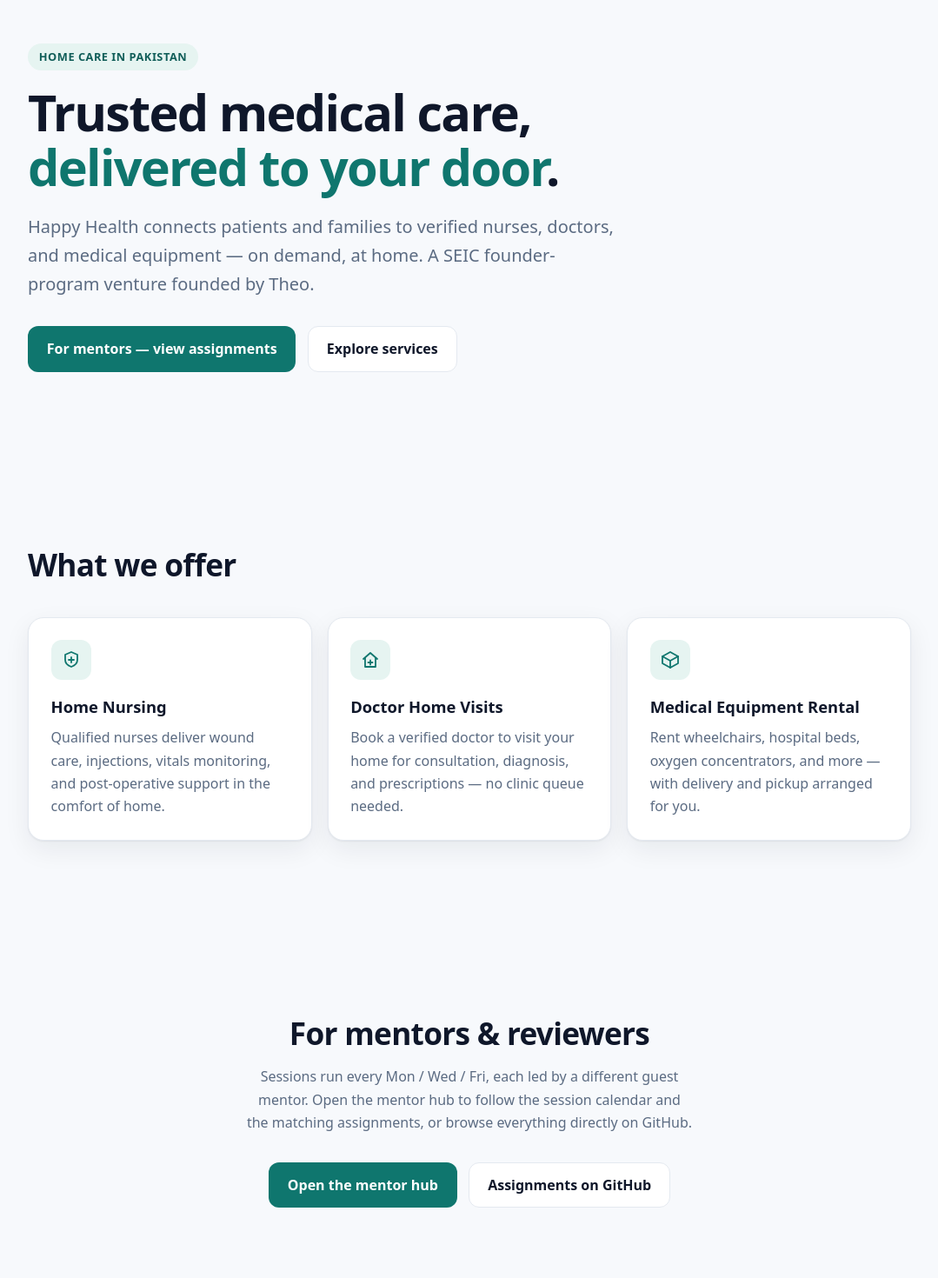
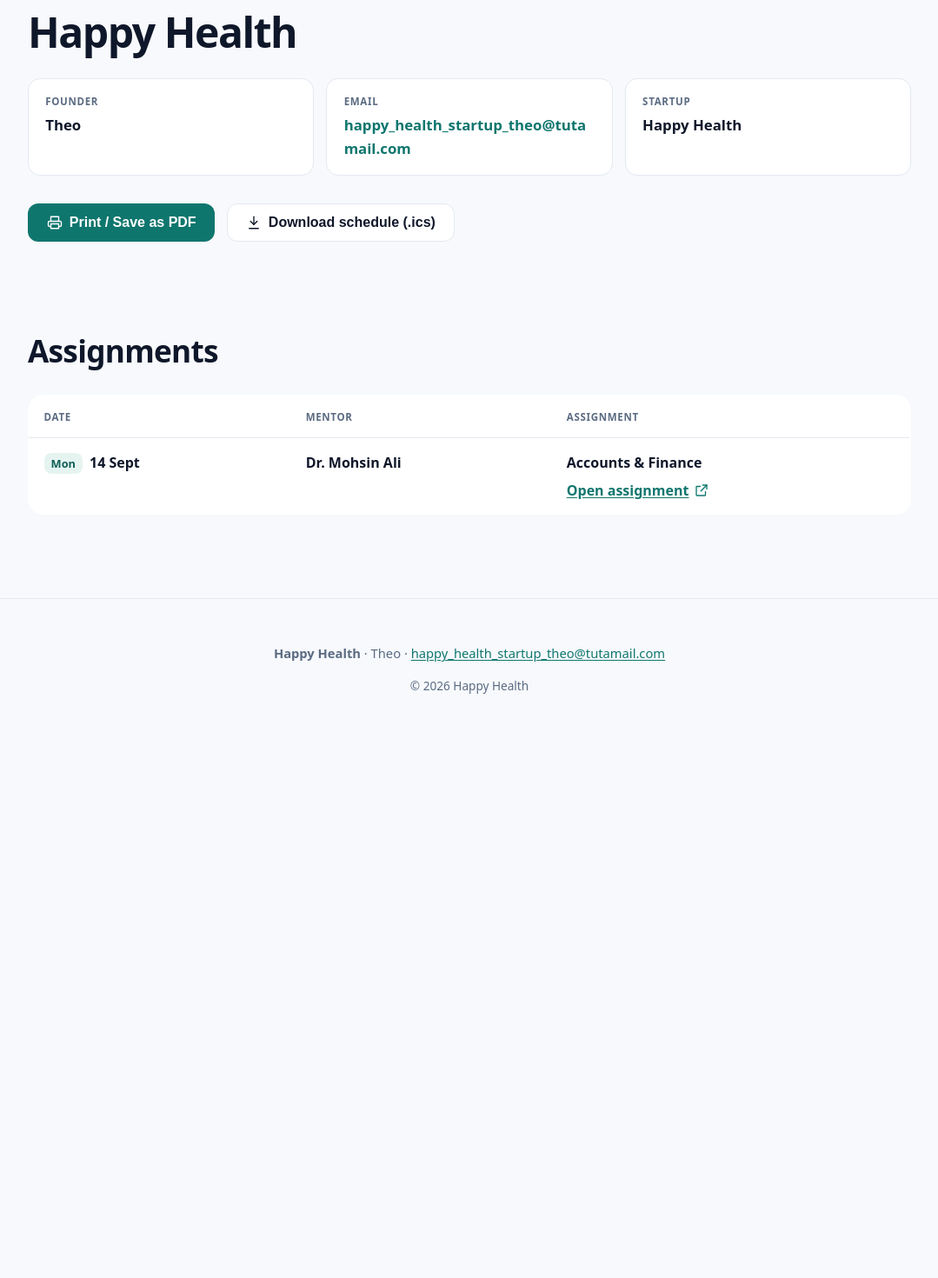
Before and after one commit to happyhealthapp/happy-health, a React (Vite) app: page / in a window 1280 px wide. Shown: the part 120-1590 px from the top of the page at 87% size, without its empty margins (100-1179 px from the left). After the commit the page ends 969 px from the top, so only its background shows below. Built offline with nearby package versions, Linux system fonts and the light colour scheme.

Commit message:
feat: make mentor page the site's landing page

```diff
--- a/index.html
+++ b/index.html
@@ -6,7 +6,7 @@
     <link rel="icon" type="image/svg+xml" href="/favicon.svg" />
     <meta
       name="description"
-      content="Happy Health — on-demand home care in Pakistan: home nursing, doctor home visits, and medical equipment rental staffed by verified professionals at home."
+      content="Happy Health — SEIC founder program: founder details and the Mon/Wed/Fri session assignment schedule, in date order."
     />
     <meta name="theme-color" content="#0f766e" />
     <meta
--- a/src/App.tsx
+++ b/src/App.tsx
@@ -1,170 +1,5 @@
-import type { ReactNode } from "react";
-import {
-  ASSIGNMENTS_URL,
-  FOUNDER,
-  FOUNDER_EMAIL,
-  PROGRAM,
-  STARTUP,
-} from "./data/sessions";
-
-const BASE = import.meta.env.BASE_URL;
-const MENTORS_URL = `${BASE}mentors/`;
-
-type Service = {
-  title: string;
-  description: string;
-  icon: ReactNode;
-};
-
-const services: Service[] = [
-  {
-    title: "Home Nursing",
-    description:
-      "Qualified nurses deliver wound care, injections, vitals monitoring, and post-operative support in the comfort of home.",
-    icon: (
-      <svg
-        viewBox="0 0 24 24"
-        fill="none"
-        stroke="currentColor"
-        strokeWidth={1.8}
-        strokeLinecap="round"
-        strokeLinejoin="round"
-        aria-hidden="true"
-      >
-        <path d="M12 3 5 6v6c0 4 3 6.6 7 8 4-1.4 7-4 7-8V6Z" />
-        <path d="M12 9v6M9 12h6" />
-      </svg>
-    ),
-  },
-  {
-    title: "Doctor Home Visits",
-    description:
-      "Book a verified doctor to visit your home for consultation, diagnosis, and prescriptions — no clinic queue needed.",
-    icon: (
-      <svg
-        viewBox="0 0 24 24"
-        fill="none"
-        stroke="currentColor"
-        strokeWidth={1.8}
-        strokeLinecap="round"
-        strokeLinejoin="round"
-        aria-hidden="true"
-      >
-        <path d="M4 11 12 4l8 7" />
-        <path d="M6 10v10h12V10" />
-        <path d="M12 12.5v5M9.5 15h5" />
-      </svg>
-    ),
-  },
-  {
-    title: "Medical Equipment Rental",
-    description:
-      "Rent wheelchairs, hospital beds, oxygen concentrators, and more — with delivery and pickup arranged for you.",
-    icon: (
-      <svg
-        viewBox="0 0 24 24"
-        fill="none"
-        stroke="currentColor"
-        strokeWidth={1.8}
-        strokeLinecap="round"
-        strokeLinejoin="round"
-        aria-hidden="true"
-      >
-        <path d="M21 8 12 3 3 8v8l9 5 9-5Z" />
-        <path d="m3 8 9 5 9-5" />
-        <path d="M12 13v8" />
-      </svg>
-    ),
-  },
-];
+import MentorsPage from "./MentorsPage";
 
 export default function App() {
-  return (
-    <>
-      <header className="site-header">
-        <a className="brand" href="#top">
-          <span className="brand-mark" aria-hidden="true">
-            +
-          </span>
-          <span className="brand-name">{STARTUP}</span>
-        </a>
-        <nav className="site-nav" aria-label="Primary">
-          <a href="#services">Services</a>
-          <a href={MENTORS_URL}>For mentors</a>
-        </nav>
-      </header>
-
-      <main id="top">
-        <section className="hero" aria-labelledby="hero-title">
-          <p className="eyebrow">Home care in Pakistan</p>
-          <h1 id="hero-title">
-            Trusted medical care, <span>delivered to your door</span>.
-          </h1>
-          <p className="lede">
-            {STARTUP} connects patients and families to verified nurses,
-            doctors, and medical equipment — on demand, at home. A {PROGRAM}{" "}
-            founder-program venture founded by {FOUNDER}.
-          </p>
-          <div className="hero-actions">
-            <a className="btn btn-primary" href={MENTORS_URL}>
-              For mentors — view assignments
-            </a>
-            <a className="btn btn-ghost" href="#services">
-              Explore services
-            </a>
-          </div>
-        </section>
-
-        <section
-          id="services"
-          className="services"
-          aria-labelledby="services-title"
-        >
-          <h2 id="services-title">What we offer</h2>
-          <div className="cards">
-            {services.map((service) => (
-              <article className="card" key={service.title}>
-                <span className="card-icon">{service.icon}</span>
-                <h3>{service.title}</h3>
-                <p>{service.description}</p>
-              </article>
-            ))}
-          </div>
-        </section>
-
-        <section
-          id="mentors"
-          className="mentors"
-          aria-labelledby="mentors-title"
-        >
-          <h2 id="mentors-title">For mentors &amp; reviewers</h2>
-          <p>
-            Sessions run every Mon / Wed / Fri, each led by a different guest
-            mentor. Open the mentor hub to follow the session calendar and the
-            matching assignments, or browse everything directly on GitHub.
-          </p>
-          <div className="hero-actions">
-            <a className="btn btn-primary" href={MENTORS_URL}>
-              Open the mentor hub
-            </a>
-            <a className="btn btn-ghost" href={ASSIGNMENTS_URL}>
-              Assignments on GitHub
-            </a>
-          </div>
-        </section>
-      </main>
-
-      <footer className="site-footer">
-        <p>
-          <strong>{STARTUP}</strong> · founded by {FOUNDER} · built as part of
-          the <strong>{PROGRAM}</strong> (Sindh Enterprise Incubation Center)
-          founder program ·{" "}
-          <a href={`mailto:${FOUNDER_EMAIL}`}>{FOUNDER_EMAIL}</a>
-        </p>
-        <p className="muted">
-          © {new Date().getFullYear()} {STARTUP}
-        </p>
-      </footer>
-    </>
-  );
+  return <MentorsPage />;
 }
--- a/src/MentorsPage.tsx
+++ b/src/MentorsPage.tsx
@@ -14,7 +14,6 @@
 import { buildIcs, downloadIcs } from "./lib/ics";
 
 const BASE = import.meta.env.BASE_URL;
-const WEBSITE_URL = BASE;
 const ICS_FILENAME = "happy-health-seic-schedule.ics";
 
 type IconName = "print" | "download" | "external";
@@ -85,12 +84,11 @@
 
 export default function MentorsPage() {
   const sorted = useMemo(() => [...sessions].sort(byDate), []);
-  const websiteAbsolute = new URL(WEBSITE_URL, window.location.origin).toString();
 
   return (
     <>
       <header className="site-header">
-        <a className="brand" href={WEBSITE_URL}>
+        <a className="brand" href={BASE}>
           <span className="brand-mark" aria-hidden="true">
             +
           </span>
@@ -98,7 +96,6 @@
         </a>
         <nav className="site-nav" aria-label="Primary">
           <a href={ASSIGNMENTS_URL}>GitHub</a>
-          <a href={WEBSITE_URL}>Website</a>
         </nav>
       </header>
 
@@ -136,9 +133,6 @@
             >
               <Icon name="download" /> Download schedule (.ics)
             </button>
-            <a className="btn btn-ghost" href={WEBSITE_URL}>
-              <Icon name="external" /> Visit website
-            </a>
           </div>
         </section>
 
@@ -176,7 +170,7 @@
           <a href={`mailto:${FOUNDER_EMAIL}`}>{FOUNDER_EMAIL}</a>
         </p>
         <p className="muted">
-          Website: <a href={WEBSITE_URL}>{websiteAbsolute}</a>
+          © {new Date().getFullYear()} {STARTUP}
         </p>
       </footer>
     </>
--- a/src/index.css
+++ b/src/index.css
@@ -130,43 +130,7 @@
   padding: clamp(3rem, 8vw, 6rem) clamp(1rem, 4vw, 2rem);
 }
 
-/* ---------- Hero ---------- */
-.hero {
-  padding-top: clamp(3rem, 10vw, 7rem);
-}
-
-.eyebrow {
-  display: inline-block;
-  margin: 0 0 1rem;
-  padding: 0.3rem 0.8rem;
-  border-radius: 999px;
-  background: var(--accent-soft);
-  color: var(--brand-strong);
-  font-size: 0.8rem;
-  font-weight: 600;
-  letter-spacing: 0.04em;
-  text-transform: uppercase;
-}
-
-.hero h1 {
-  margin: 0;
-  max-width: 20ch;
-  font-size: clamp(2.1rem, 6vw, 3.6rem);
-  line-height: 1.1;
-  letter-spacing: -0.03em;
-}
-
-.hero h1 span {
-  color: var(--brand);
-}
-
-.lede {
-  margin: 1.3rem 0 0;
-  max-width: 60ch;
-  font-size: clamp(1.05rem, 2.2vw, 1.25rem);
-  color: var(--muted);
-}
-
+/* ---------- Actions ---------- */
 .hero-actions {
   display: flex;
   flex-wrap: wrap;
@@ -210,66 +174,6 @@
 
 .btn-ghost:hover {
   border-color: var(--brand);
-}
-
-/* ---------- Services ---------- */
-.services h2,
-.mentors h2 {
-  margin: 0 0 0.5rem;
-  font-size: clamp(1.6rem, 3.5vw, 2.2rem);
-  letter-spacing: -0.02em;
-}
-
-.cards {
-  display: grid;
-  grid-template-columns: repeat(auto-fit, minmax(240px, 1fr));
-  gap: 1.1rem;
-  margin-top: 2rem;
-}
-
-.card {
-  background: var(--surface);
-  border: 1px solid var(--border);
-  border-radius: var(--radius);
-  padding: 1.6rem;
-  box-shadow: var(--shadow);
-}
-
-.card-icon {
-  display: grid;
-  place-items: center;
-  width: 46px;
-  height: 46px;
-  border-radius: 12px;
-  background: var(--accent-soft);
-  color: var(--brand);
-  margin-bottom: 1rem;
-}
-
-.card-icon svg {
-  width: 24px;
-  height: 24px;
-}
-
-.card h3 {
-  margin: 0 0 0.4rem;
-  font-size: 1.15rem;
-}
-
-.card p {
-  margin: 0;
-  color: var(--muted);
-}
-
-/* ---------- Mentors ---------- */
-.mentors {
-  text-align: center;
-}
-
-.mentors p {
-  max-width: 56ch;
-  margin: 0.5rem auto 1.6rem;
-  color: var(--muted);
 }
 
 /* ---------- Footer ---------- */
@@ -428,10 +332,6 @@
   font-style: italic;
 }
 
-.mentors .hero-actions {
-  justify-content: center;
-}
-
 .empty {
   color: var(--muted);
 }
```
